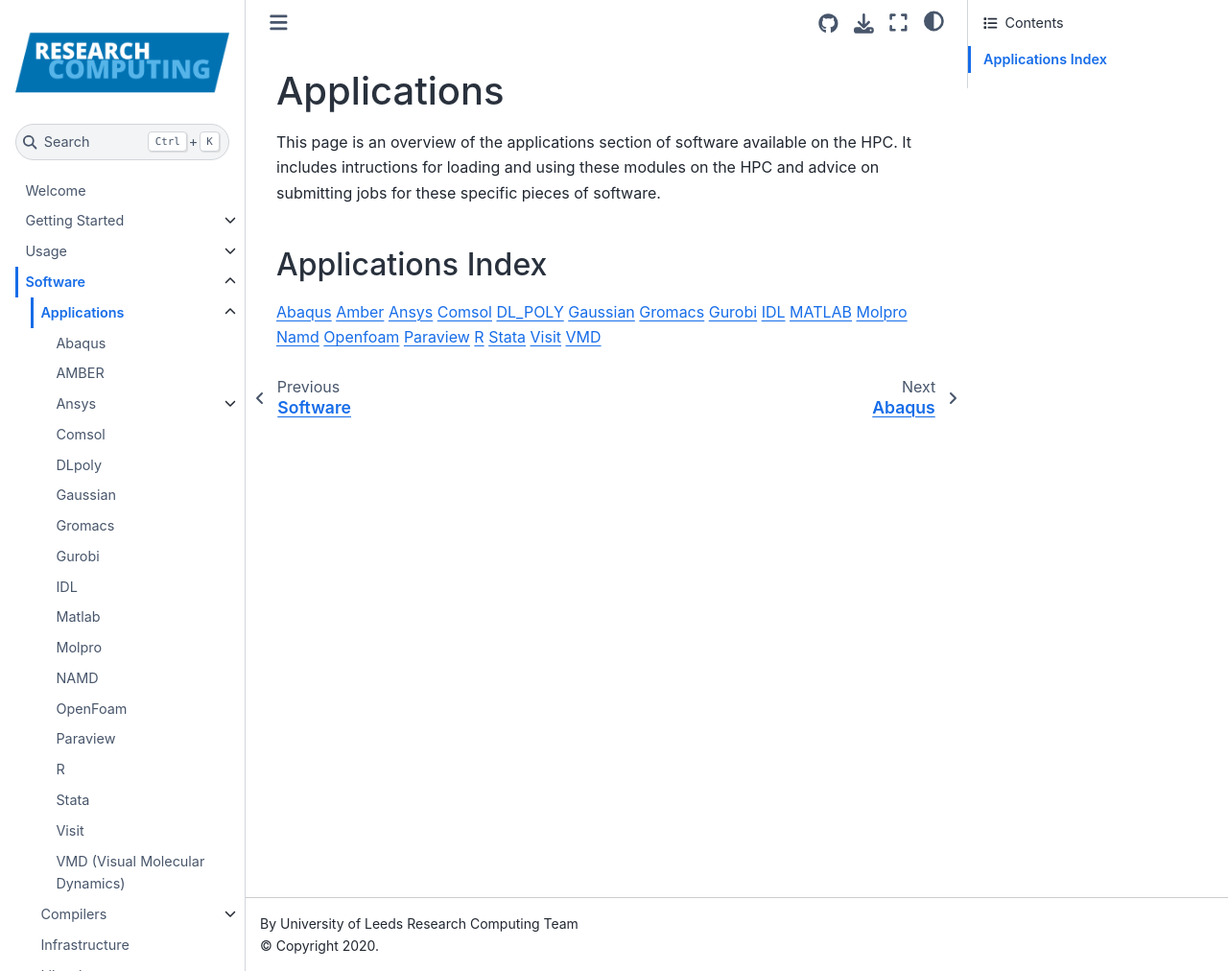
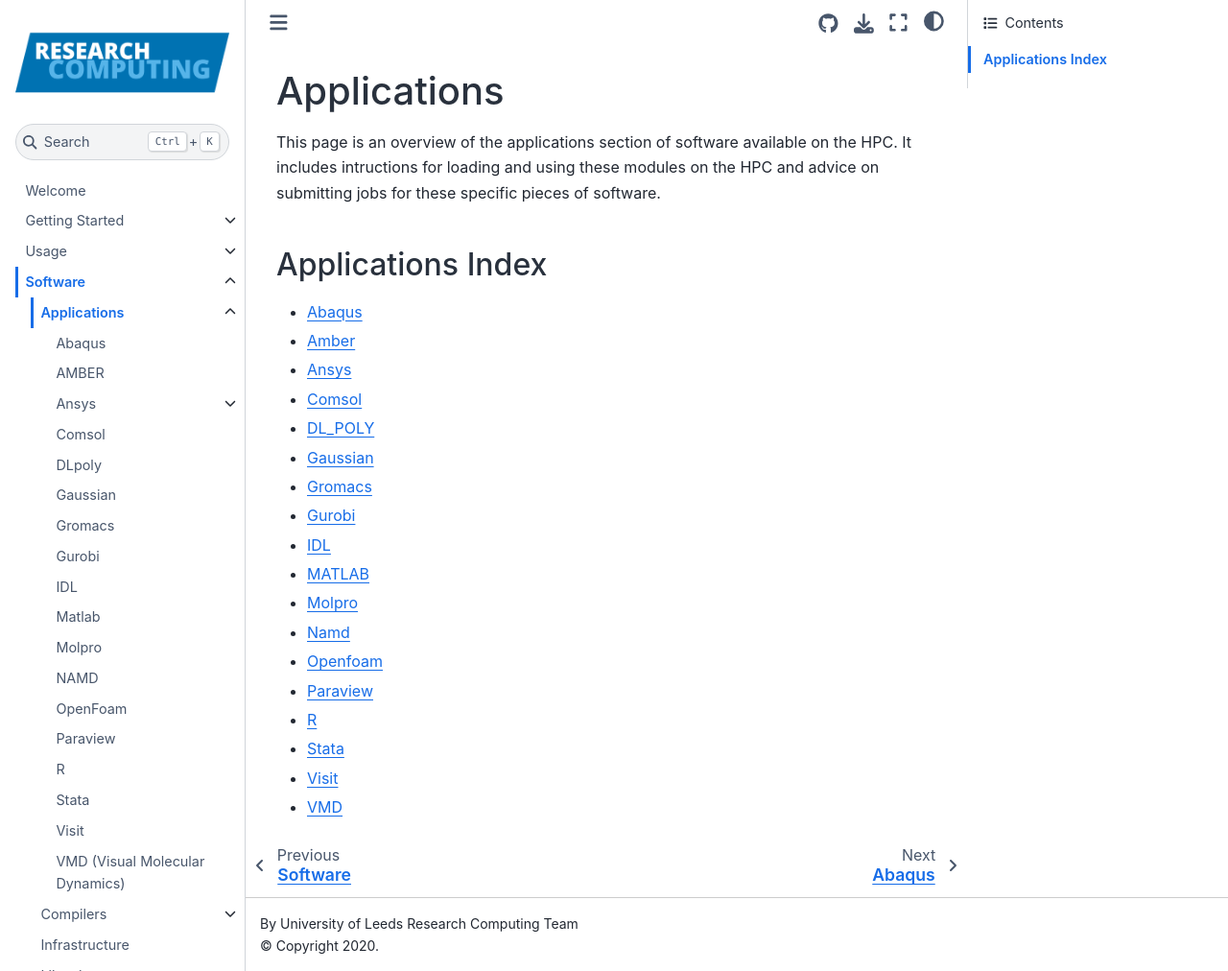
Before and after one commit to foqueiroz/arcdocs.github.io, a Jupyter Book: the page built from book/software/applications/start.md, in a window 1280 px wide and 1012 px high. Shown: the whole window at 96% size. Built offline with Jupyter Book 1.0.4 settings and Sphinx 7.4.7 and the Sphinx Book theme 1.1.4, drawn with Linux system fonts in a browser that asks for light colours.

```diff
--- a/book/software/applications/start.md
+++ b/book/software/applications/start.md
@@ -4,21 +4,21 @@ This page is an overview of the applications section of software available on th
 
 ## Applications Index
 
-[Abaqus](./abaqus)
-[Amber](./amber)
-[Ansys](./ansys.md)
-[Comsol](./comsol)
-[DL_POLY](./dl_poly)
-[Gaussian](./gaussian)
-[Gromacs](./gromacs)
-[Gurobi](./gurobi)
-[IDL](./idl)
-[MATLAB](./matlab)
-[Molpro](./molpro)
-[Namd](./namd)
-[Openfoam](./openfoam)
-[Paraview](./paraview)
-[R](./R)
-[Stata](./stata)
-[Visit](./visit)
-[VMD](./vmd)
+- [Abaqus](./abaqus)
+- [Amber](./amber)
+- [Ansys](./ansys.md)
+- [Comsol](./comsol)
+- [DL_POLY](./dl_poly)
+- [Gaussian](./gaussian)
+- [Gromacs](./gromacs)
+- [Gurobi](./gurobi)
+- [IDL](./idl)
+- [MATLAB](./matlab)
+- [Molpro](./molpro)
+- [Namd](./namd)
+- [Openfoam](./openfoam)
+- [Paraview](./paraview)
+- [R](./R)
+- [Stata](./stata)
+- [Visit](./visit)
+- [VMD](./vmd)
```
